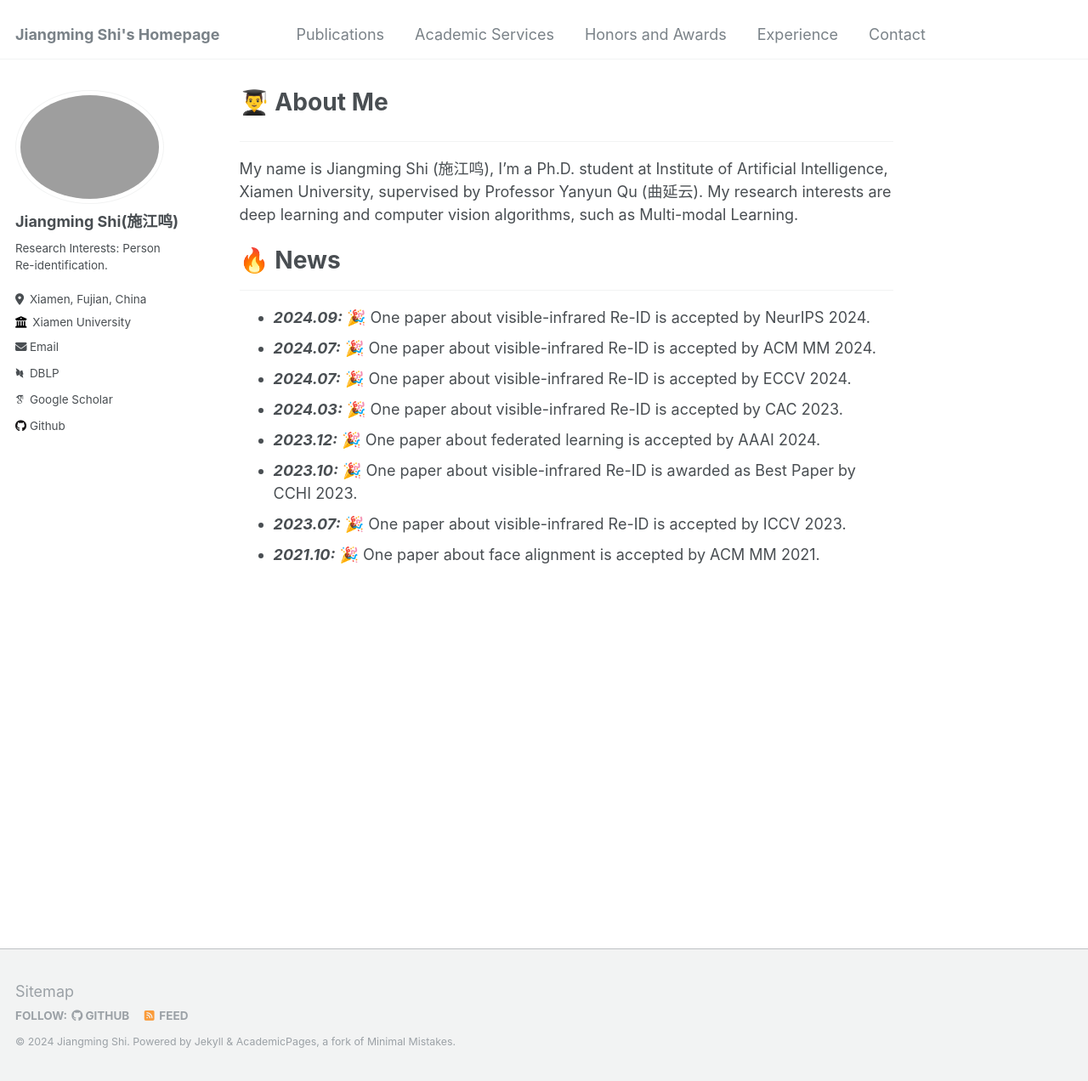
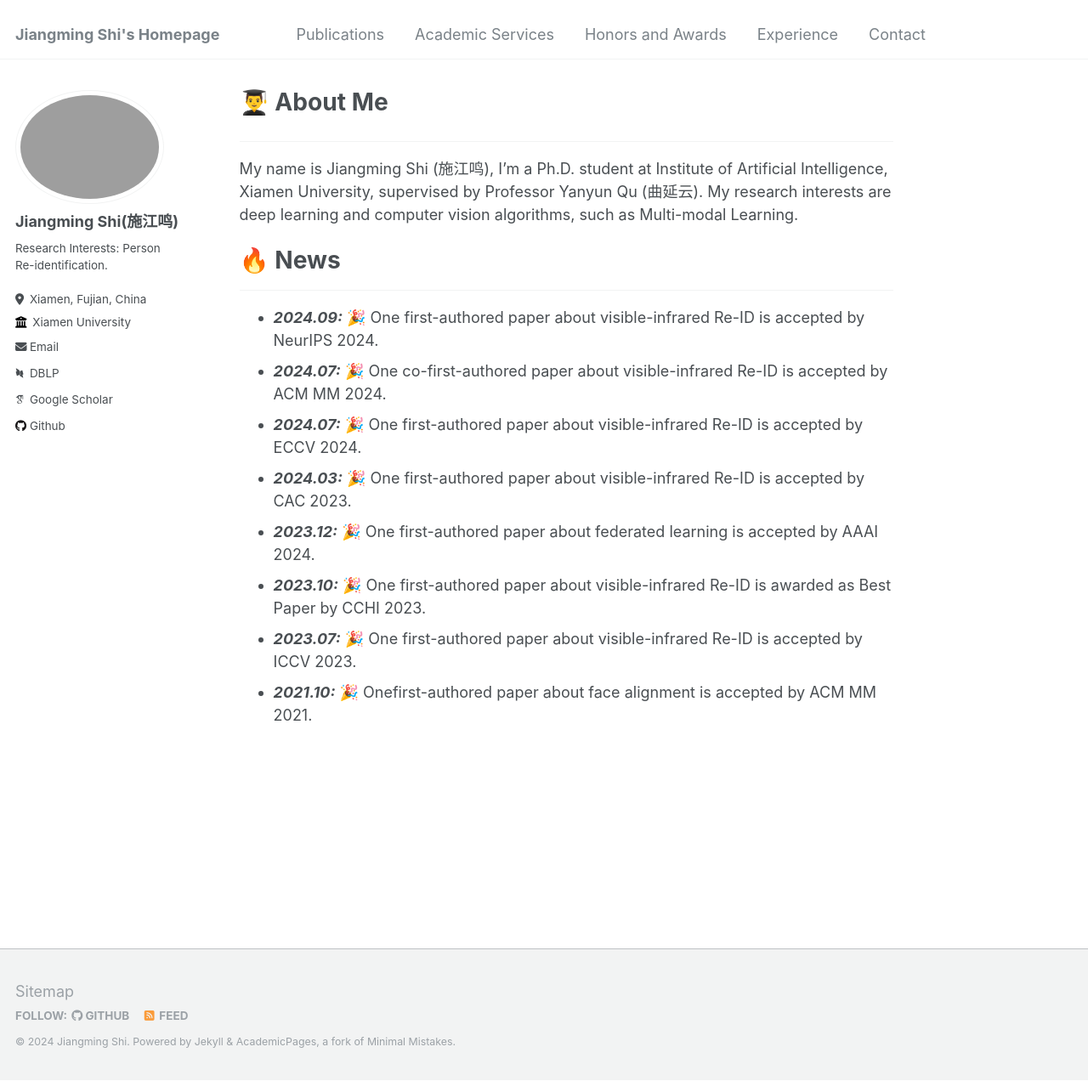
Before and after one commit to shijiangming1/shijiangming1.github.io, a Jekyll site: the page built from _pages/about.md, in a window 1280 px wide and 1272 px high. Shown: the whole window at 85% size. Built offline with Jekyll 4.4.1, drawn with Linux system fonts in a browser that asks for light colours; some web fonts are replaced.

Commit message:
Update about.md

```diff
--- a/_pages/about.md
+++ b/_pages/about.md
@@ -16,27 +16,27 @@ My name is Jiangming Shi (施江鸣), I'm a Ph.D. student at Institute of Artifi
 <hr>
 <ul>
    <li>
-    <strong><i>2024.09:</i></strong> 🎉 One paper about visible-infrared Re-ID is accepted by NeurIPS 2024.
+    <strong><i>2024.09:</i></strong> 🎉 One first-authored paper about visible-infrared Re-ID is accepted by NeurIPS 2024.
   </li>
      <li>
-    <strong><i>2024.07:</i></strong> 🎉 One paper about visible-infrared Re-ID is accepted by ACM MM 2024.
+    <strong><i>2024.07:</i></strong> 🎉 One co-first-authored paper about visible-infrared Re-ID is accepted by ACM MM 2024.
   </li>
    <li>
-    <strong><i>2024.07:</i></strong> 🎉 One paper about visible-infrared Re-ID is accepted by ECCV 2024.
+    <strong><i>2024.07:</i></strong> 🎉 One first-authored paper about visible-infrared Re-ID is accepted by ECCV 2024.
   </li>
    <li>
-    <strong><i>2024.03:</i></strong> 🎉 One paper about visible-infrared Re-ID is accepted by CAC 2023.
+    <strong><i>2024.03:</i></strong> 🎉 One first-authored paper about visible-infrared Re-ID is accepted by CAC 2023.
   </li>
   <li>
-    <strong><i>2023.12:</i></strong> 🎉 One paper about federated learning is accepted by AAAI 2024.
+    <strong><i>2023.12:</i></strong> 🎉 One first-authored paper about federated learning is accepted by AAAI 2024.
   </li>
   <li>
-    <strong><i>2023.10:</i></strong> 🎉 One paper about visible-infrared Re-ID is awarded as Best Paper by CCHI 2023.
+    <strong><i>2023.10:</i></strong> 🎉 One first-authored paper about visible-infrared Re-ID is awarded as Best Paper by CCHI 2023.
   </li>
   <li>
-    <strong><i>2023.07:</i></strong> 🎉 One paper about visible-infrared Re-ID is accepted by ICCV 2023.
+    <strong><i>2023.07:</i></strong> 🎉 One first-authored paper about visible-infrared Re-ID is accepted by ICCV 2023.
   </li>
   <li>
-    <strong><i>2021.10:</i></strong> 🎉 One paper about face alignment is accepted by ACM MM 2021.
+    <strong><i>2021.10:</i></strong> 🎉 Onefirst-authored  paper about face alignment is accepted by ACM MM 2021.
   </li>
 </ul>
```
